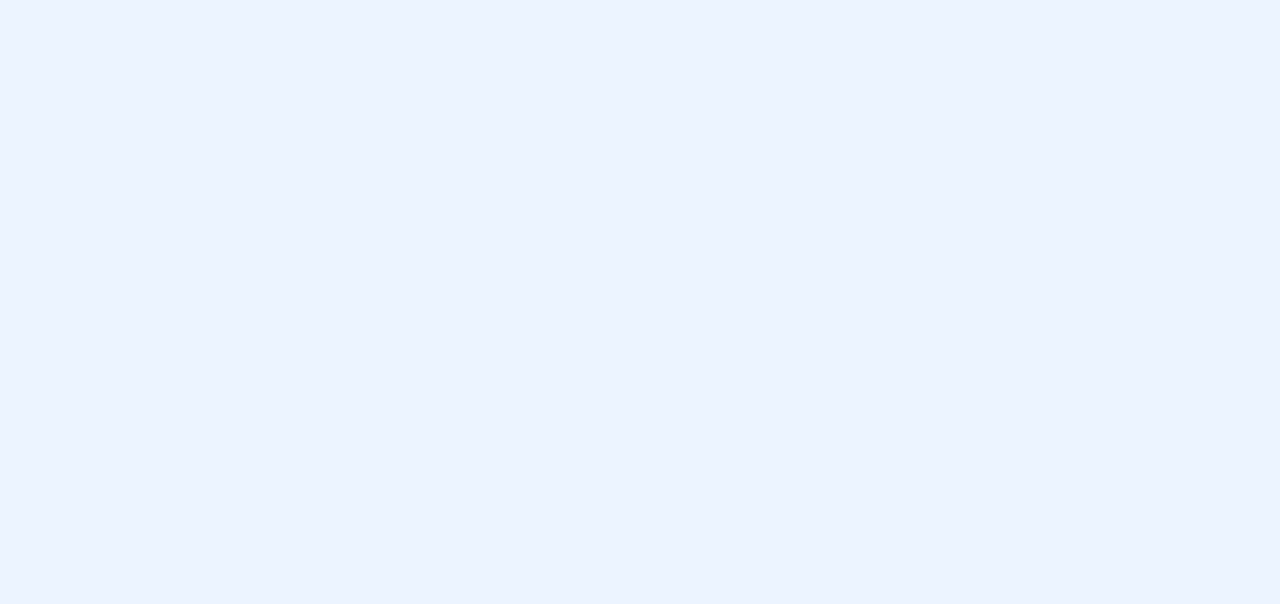
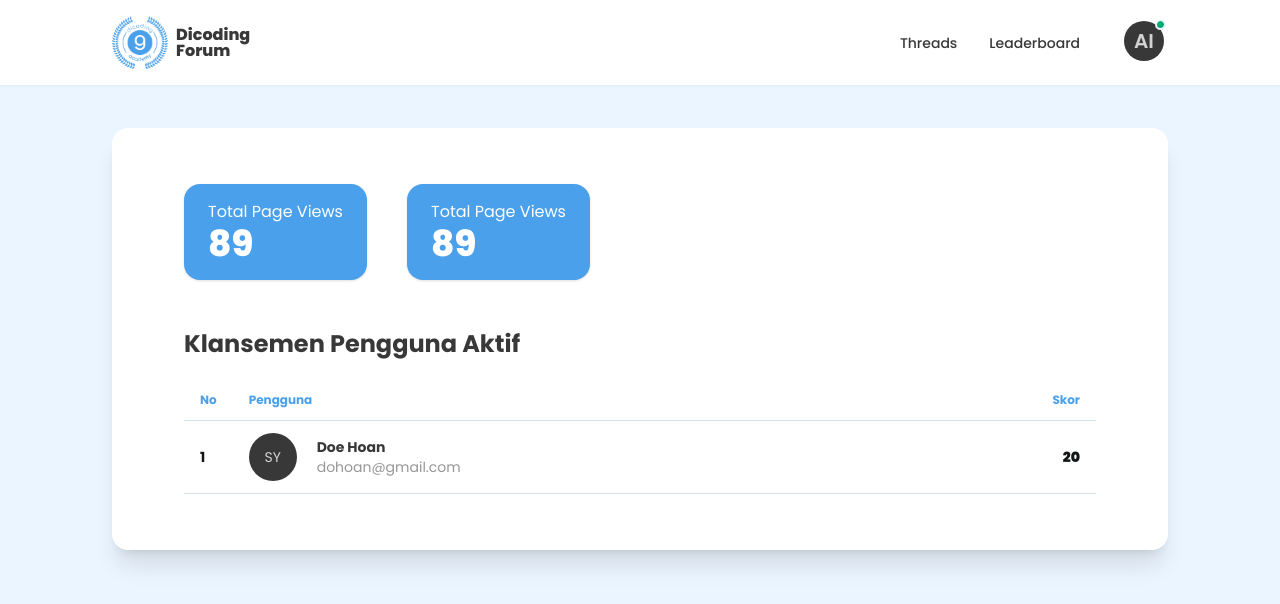
Before and after one commit to anantaihza/dicoding-forum, a React (Vite) app: page /leaderboard in a window 1280 px wide. Before the commit this address had no page. Shown: the top 604 px of the page. Built offline with nearby package versions, Linux system fonts and the light colour scheme.

Commit message:
feat: Add leaderboard page

```diff
--- a/src/App.jsx
+++ b/src/App.jsx
@@ -3,12 +3,14 @@ import { BrowserRouter as Router, Routes, Route } from 'react-router-dom';
 import Home from './view/pages/Home';
 import './assets/css/App.css';
 import Detail from './view/pages/Detail';
+import Leaderboard from './view/pages/Leaderboard';
 
 function App() {
   return (
     <Router>
       <Routes>
         <Route path="/" element={<Home />} />
+        <Route path="/leaderboard" element={<Leaderboard />} />
         <Route path="/detail" element={<Detail />} />
       </Routes>
     </Router>
--- /dev/null
+++ b/src/view/components/leaderboard/ScoreBoard.jsx
@@ -0,0 +1,43 @@
+import React from 'react';
+
+export default function ScoreBoard() {
+  return (
+    <div className="mt-10">
+      <h2 className="text-2xl text-neutral poppins-bold mb-5">
+        Klansemen Pengguna Aktif
+      </h2>
+      <div className="overflow-x-auto">
+        <table className="table table-zebra">
+          {/* head */}
+          <thead>
+            <tr className="text-primary">
+              <th className='w-2'>No</th>
+              <th>Pengguna</th>
+              <th className='text-end'>Skor</th>
+            </tr>
+          </thead>
+          <tbody>
+            {/* row 1 */}
+            <tr>
+              <th>1</th>
+              <td>
+                <div className='flex items-center gap-5'>
+                  <div className="avatar placeholder">
+                    <div className="bg-neutral text-neutral-content rounded-full w-12">
+                      <span>SY</span>
+                    </div>
+                  </div>
+                  <div>
+                  <h3 className="text-neutral poppins-bold">Doe Hoan</h3>
+                  <p className="text-accent">dohoan@gmail.com</p>
+                  </div>
+                </div>
+              </td>
+              <td className="text-general poppins-black text-end">20</td>
+            </tr>
+          </tbody>
+        </table>
+      </div>
+    </div>
+  );
+}
--- /dev/null
+++ b/src/view/components/leaderboard/Stats.jsx
@@ -0,0 +1,12 @@
+import React from 'react';
+
+export default function Stats() {
+  return (
+    <div className="stats shadow w-fit bg-primary">
+      <div className="stat">
+        <div className="stat-title text-white">Total Page Views</div>
+        <div className="stat-value text-white">89</div>
+      </div>
+    </div>
+  );
+}
--- a/src/view/pages/Leaderboard.jsx
+++ b/src/view/pages/Leaderboard.jsx
@@ -0,0 +1,23 @@
+import React from 'react';
+import Navbar from '../components/common/Navbar';
+import Stats from '../components/leaderboard/Stats';
+import ScoreBoard from '../components/leaderboard/ScoreBoard';
+
+export default function Leaderboard() {
+  return (
+    <div className="bg-base-100">
+      <Navbar />
+      <div className="pt-32 pb-20 container mx-auto px-10 md:px-16 lg:px-28">
+        <div className="card bg-white shadow-xl px-10 py-6">
+          <div className="card-body">
+            <div className='flex gap-10 flex-col md:flex-row'>
+              <Stats />
+              <Stats />
+            </div>
+            <ScoreBoard />
+          </div>
+        </div>
+      </div>
+    </div>
+  );
+}
```
